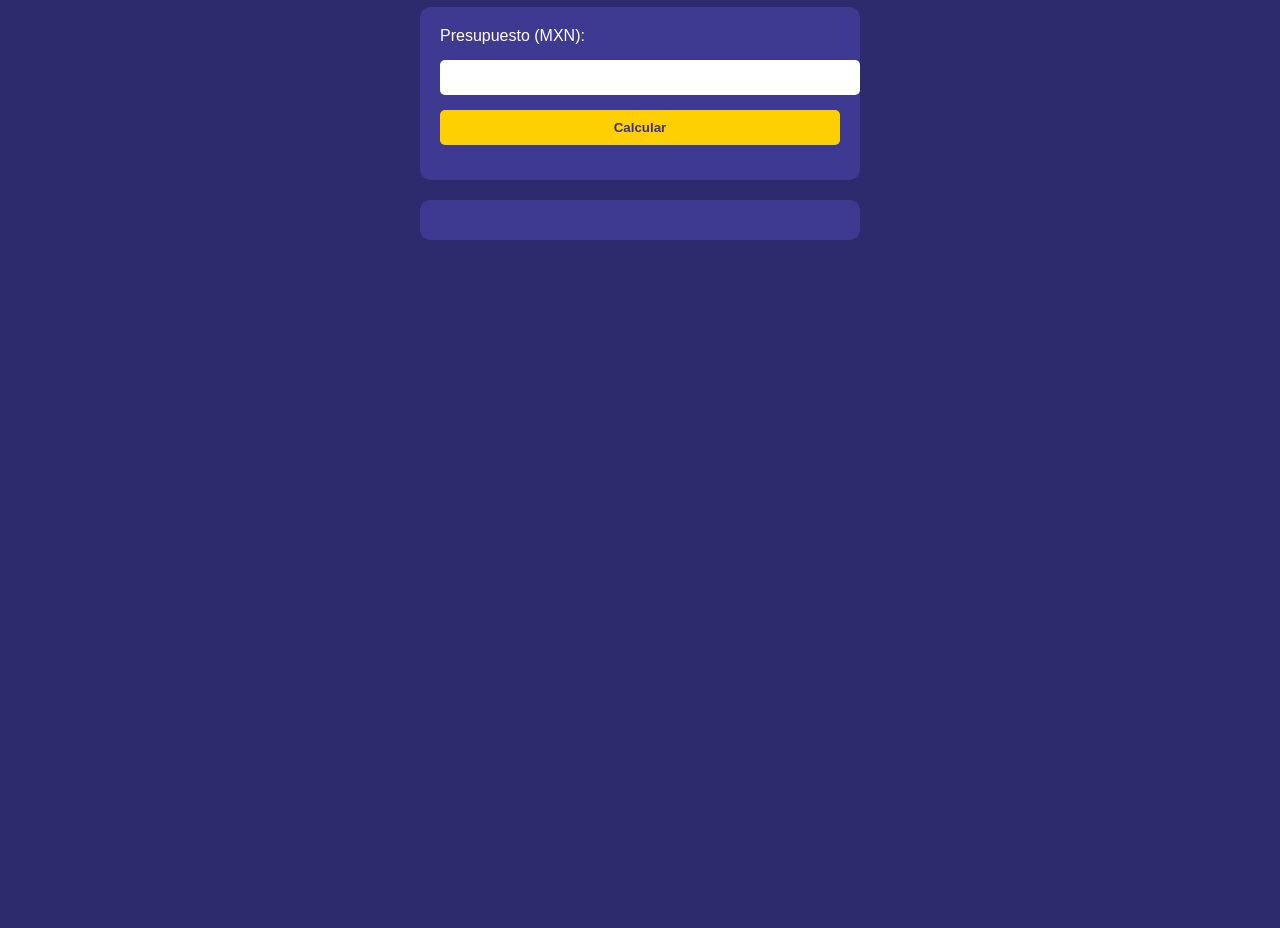
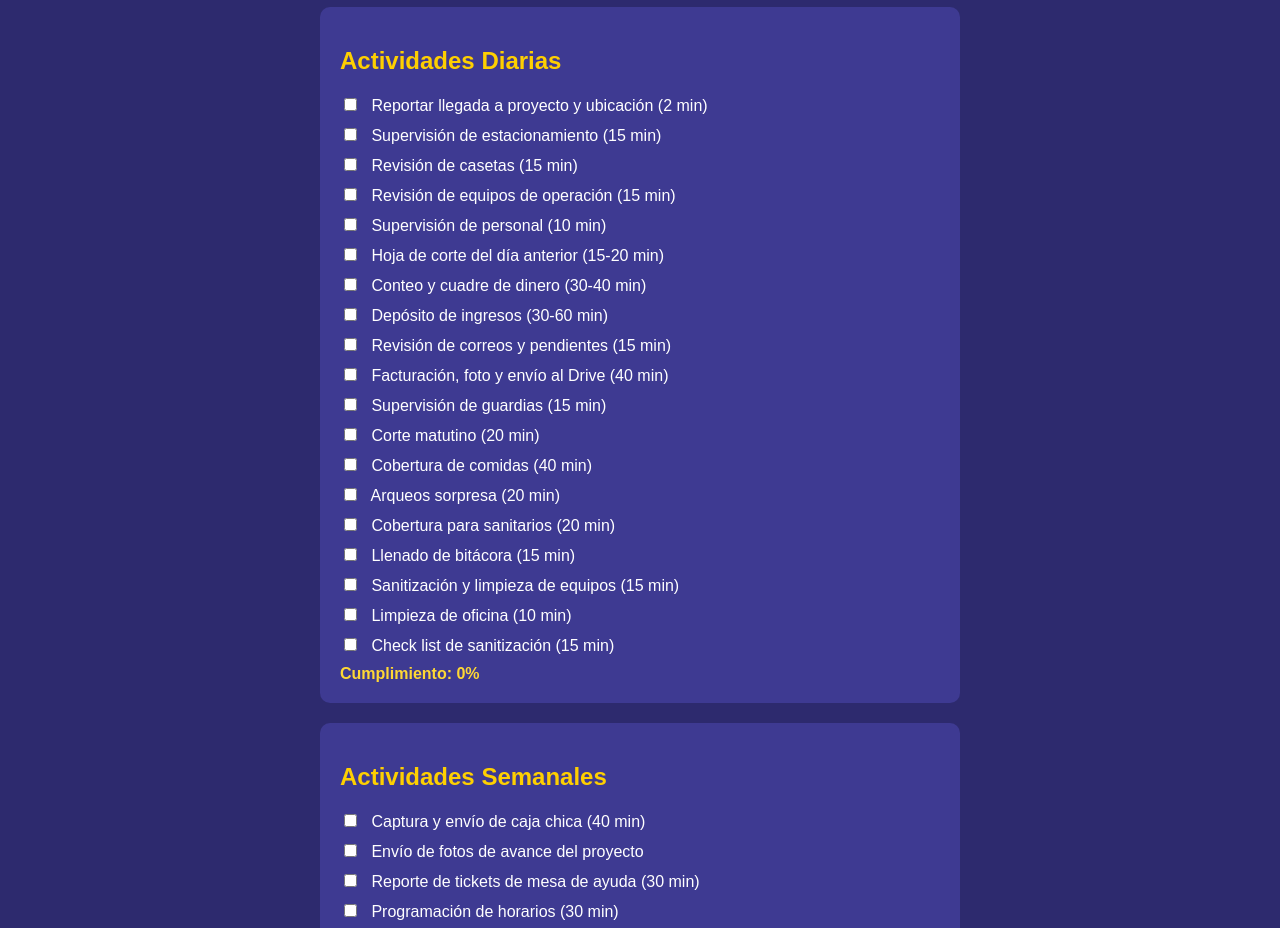
Before and after one commit to Crisanto206/Pintura-Accessone, a plain HTML site: page index.html in a window 1280 px wide. Shown: the part 131-1059 px from the top of the page. Before the commit the page ends 800 px from the top, so only its background shows below. Drawn offline with Linux system fonts and the light colour scheme.

Commit message:
Update index.html

```diff
--- a/index.html
+++ b/index.html
@@ -1,9 +1,9 @@
 <!DOCTYPE html>
-<html lang="en">
+<html lang="es">
 <head>
   <meta charset="UTF-8">
   <meta name="viewport" content="width=device-width, initial-scale=1.0">
-    <title>Calculadora de Presupuesto de Pintura</title>
+  <title>Checklist de Operaciones</title>
   <style>
     body {
       font-family: Arial, sans-serif;
@@ -12,107 +12,125 @@
       margin: 0;
       padding: 0;
     }
-
     header {
       background-color: #432F91;
       padding: 20px;
       text-align: center;
     }
-
     h1 {
       color: #FECF01;
-            text-align: center;
     }
-
-        form {
+    .checklist-section {
       background-color: #3E3A92;
+      border-radius: 10px;
+      margin: 20px auto;
       padding: 20px;
-            border-radius: 10px;
-            max-width: 400px;
-            margin: 20px auto;
+      max-width: 600px;
     }
-
-        label, input, button {
+    h2 {
+      color: #FECF01;
+    }
+    label {
       display: block;
-            width: 100%;
-            margin-bottom: 15px;
+      margin-bottom: 10px;
     }
-
-        input, button {
-            padding: 10px;
-            border: none;
-            border-radius: 5px;
+    input[type="checkbox"] {
+      margin-right: 10px;
     }
-
-        input {
-            background-color: #FFFFFF;
-            color: #000000;
-        }
-
-        button {
-            background-color: #FECF01;
-            color: #432F91;
+    .progress {
+      margin-top: 10px;
       font-weight: bold;
-            cursor: pointer;
-        }
-
-        button:hover {
-            background-color: #FFD834;
-        }
-
-        #results {
-            background-color: #3E3A92;
-            padding: 20px;
-            border-radius: 10px;
-            max-width: 400px;
-            margin: 20px auto;
-            text-align: center;
+      color: #FFD834;
     }
   </style>
-    <script>
-        function calculateBuckets() {
-            const paintCost = 3100.35;
-            const thinnerCost = 877.11;
-            const thinnerRatio = 5;
-
-            const budget = parseFloat(document.getElementById("budget").value);
-
-            if (isNaN(budget) || budget <= 0) {
-                alert("Por favor, ingresa un presupuesto válido.");
-                return;
-            }
-
-            let paintBuckets = Math.floor(budget / paintCost);
-            let thinnerBuckets = Math.ceil(paintBuckets / thinnerRatio);
-            let totalCost = (paintBuckets * paintCost) + (thinnerBuckets * thinnerCost);
-
-            while (totalCost > budget && paintBuckets > 0) {
-                paintBuckets--;
-                thinnerBuckets = Math.ceil(paintBuckets / thinnerRatio);
-                totalCost = (paintBuckets * paintCost) + (thinnerBuckets * thinnerCost);
-            }
-
-            document.getElementById("results").innerHTML = `
-                <p><strong>Con un presupuesto de $${budget.toLocaleString('en-US', { minimumFractionDigits: 2, maximumFractionDigits: 2 })}:</strong></p>
-                <ul>
-                    <li>Cubetas de pintura: ${paintBuckets}</li>
-                    <li>Cubetas de thinner: ${thinnerBuckets}</li>
-                    <li>Costo total estimado: $${totalCost.toLocaleString('en-US', { minimumFractionDigits: 2, maximumFractionDigits: 2 })}</li>
-                </ul>
-            `;
-        }
-    </script>
 </head>
 <body>
   <header>
     <img src="logo.png" alt="Logo AccessOne" style="max-width: 200px; display: block; margin: 0 auto;">
   </header>
-    <h1>Calculadora de Presupuesto de Pintura</h1>
-    <form onsubmit="event.preventDefault(); calculateBuckets();">
-        <label for="budget">Presupuesto (MXN): </label>
-        <input type="number" id="budget" min="0" step="0.01" required>
-        <button type="submit">Calcular</button>
-    </form>
-    <div id="results"></div>
+  <h1 style="text-align:center">Checklist de Actividades Operativas</h1>
+
+  <div class="checklist-section" id="diarias">
+    <h2>Actividades Diarias</h2>
+    <label><input type="checkbox" onchange="updateProgress('diarias')"> Reportar llegada a proyecto y ubicación (2 min)</label>
+    <label><input type="checkbox" onchange="updateProgress('diarias')"> Supervisión de estacionamiento (15 min)</label>
+    <label><input type="checkbox" onchange="updateProgress('diarias')"> Revisión de casetas (15 min)</label>
+    <label><input type="checkbox" onchange="updateProgress('diarias')"> Revisión de equipos de operación (15 min)</label>
+    <label><input type="checkbox" onchange="updateProgress('diarias')"> Supervisión de personal (10 min)</label>
+    <label><input type="checkbox" onchange="updateProgress('diarias')"> Hoja de corte del día anterior (15-20 min)</label>
+    <label><input type="checkbox" onchange="updateProgress('diarias')"> Conteo y cuadre de dinero (30-40 min)</label>
+    <label><input type="checkbox" onchange="updateProgress('diarias')"> Depósito de ingresos (30-60 min)</label>
+    <label><input type="checkbox" onchange="updateProgress('diarias')"> Revisión de correos y pendientes (15 min)</label>
+    <label><input type="checkbox" onchange="updateProgress('diarias')"> Facturación, foto y envío al Drive (40 min)</label>
+    <label><input type="checkbox" onchange="updateProgress('diarias')"> Supervisión de guardias (15 min)</label>
+    <label><input type="checkbox" onchange="updateProgress('diarias')"> Corte matutino (20 min)</label>
+    <label><input type="checkbox" onchange="updateProgress('diarias')"> Cobertura de comidas (40 min)</label>
+    <label><input type="checkbox" onchange="updateProgress('diarias')"> Arqueos sorpresa (20 min)</label>
+    <label><input type="checkbox" onchange="updateProgress('diarias')"> Cobertura para sanitarios (20 min)</label>
+    <label><input type="checkbox" onchange="updateProgress('diarias')"> Llenado de bitácora (15 min)</label>
+    <label><input type="checkbox" onchange="updateProgress('diarias')"> Sanitización y limpieza de equipos (15 min)</label>
+    <label><input type="checkbox" onchange="updateProgress('diarias')"> Limpieza de oficina (10 min)</label>
+    <label><input type="checkbox" onchange="updateProgress('diarias')"> Check list de sanitización (15 min)</label>
+    <div class="progress">Cumplimiento: 0%</div>
+  </div>
+
+  <div class="checklist-section" id="semanales">
+    <h2>Actividades Semanales</h2>
+    <label><input type="checkbox" onchange="updateProgress('semanales')"> Captura y envío de caja chica (40 min)</label>
+    <label><input type="checkbox" onchange="updateProgress('semanales')"> Envío de fotos de avance del proyecto</label>
+    <label><input type="checkbox" onchange="updateProgress('semanales')"> Reporte de tickets de mesa de ayuda (30 min)</label>
+    <label><input type="checkbox" onchange="updateProgress('semanales')"> Programación de horarios (30 min)</label>
+    <label><input type="checkbox" onchange="updateProgress('semanales')"> Conteo y envío de boletos (40 min)</label>
+    <label><input type="checkbox" onchange="updateProgress('semanales')"> Compra de insumos operativos (60 min)</label>
+    <label><input type="checkbox" onchange="updateProgress('semanales')"> Junta semanal con personal (30 min)</label>
+    <label><input type="checkbox" onchange="updateProgress('semanales')"> Coordinación de mantenimiento (30 min)</label>
+    <div class="progress">Cumplimiento: 0%</div>
+  </div>
+
+  <div class="checklist-section" id="mensuales">
+    <h2>Actividades Mensuales</h2>
+    <label><input type="checkbox" onchange="updateProgress('mensuales')"> Auditorías WALMART</label>
+    <label><input type="checkbox" onchange="updateProgress('mensuales')"> Podado y calado de árboles</label>
+    <label><input type="checkbox" onchange="updateProgress('mensuales')"> Retoques de pintura</label>
+    <label><input type="checkbox" onchange="updateProgress('mensuales')"> Lavado de conos y trafitambos</label>
+    <label><input type="checkbox" onchange="updateProgress('mensuales')"> Envío de documentación mensual</label>
+    <label><input type="checkbox" onchange="updateProgress('mensuales')"> Programación de mantenimiento mensual</label>
+    <label><input type="checkbox" onchange="updateProgress('mensuales')"> Reporte mensual a WALMART</label>
+    <div class="progress">Cumplimiento: 0%</div>
+  </div>
+
+  <div class="checklist-section" id="semestrales">
+    <h2>Actividades Semestrales</h2>
+    <label><input type="checkbox" onchange="updateProgress('semestrales')"> Verificación ante PROFECO - Enero</label>
+    <label><input type="checkbox" onchange="updateProgress('semestrales')"> Verificación ante PROFECO - Agosto</label>
+    <div class="progress">Cumplimiento: 0%</div>
+  </div>
+
+  <div class="checklist-section" id="anuales">
+    <h2>Actividades Anuales</h2>
+    <label><input type="checkbox" onchange="updateProgress('anuales')"> Gestión de trámites ante dependencias (licencia, uso de suelo, Profeco, PC)</label>
+    <label><input type="checkbox" onchange="updateProgress('anuales')"> Revisión de caducidad de mantenimiento de extintores</label>
+    <label><input type="checkbox" onchange="updateProgress('anuales')"> Retoque y revisión de botes areneros</label>
+    <label><input type="checkbox" onchange="updateProgress('anuales')"> Revisión y actualización de tótem de información (viniles)</label>
+    <label><input type="checkbox" onchange="updateProgress('anuales')"> Lavado de gabinetes de extintores y retoque</label>
+    <label><input type="checkbox" onchange="updateProgress('anuales')"> Solicitud de uniformes del personal (según necesidad)</label>
+    <div class="progress">Cumplimiento: 0%</div>
+  </div>
+
+  <script>
+    function updateProgress(sectionId) {
+      const section = document.getElementById(sectionId);
+      const checkboxes = section.querySelectorAll('input[type="checkbox"]');
+      const checked = Array.from(checkboxes).filter(cb => cb.checked).length;
+      const total = checkboxes.length;
+      const percentage = ((checked / total) * 100).toFixed(0);
+      section.querySelector('.progress').textContent = `Cumplimiento: ${percentage}%`;
+    }
+    window.onload = function () {
+      ['diarias', 'semanales', 'mensuales', 'semestrales', 'anuales'].forEach(id => {
+        if (document.getElementById(id)) updateProgress(id);
+      });
+    }
+  </script>
 </body>
 </html>
```
Lines whose indentation alone changed are shown as unchanged.
